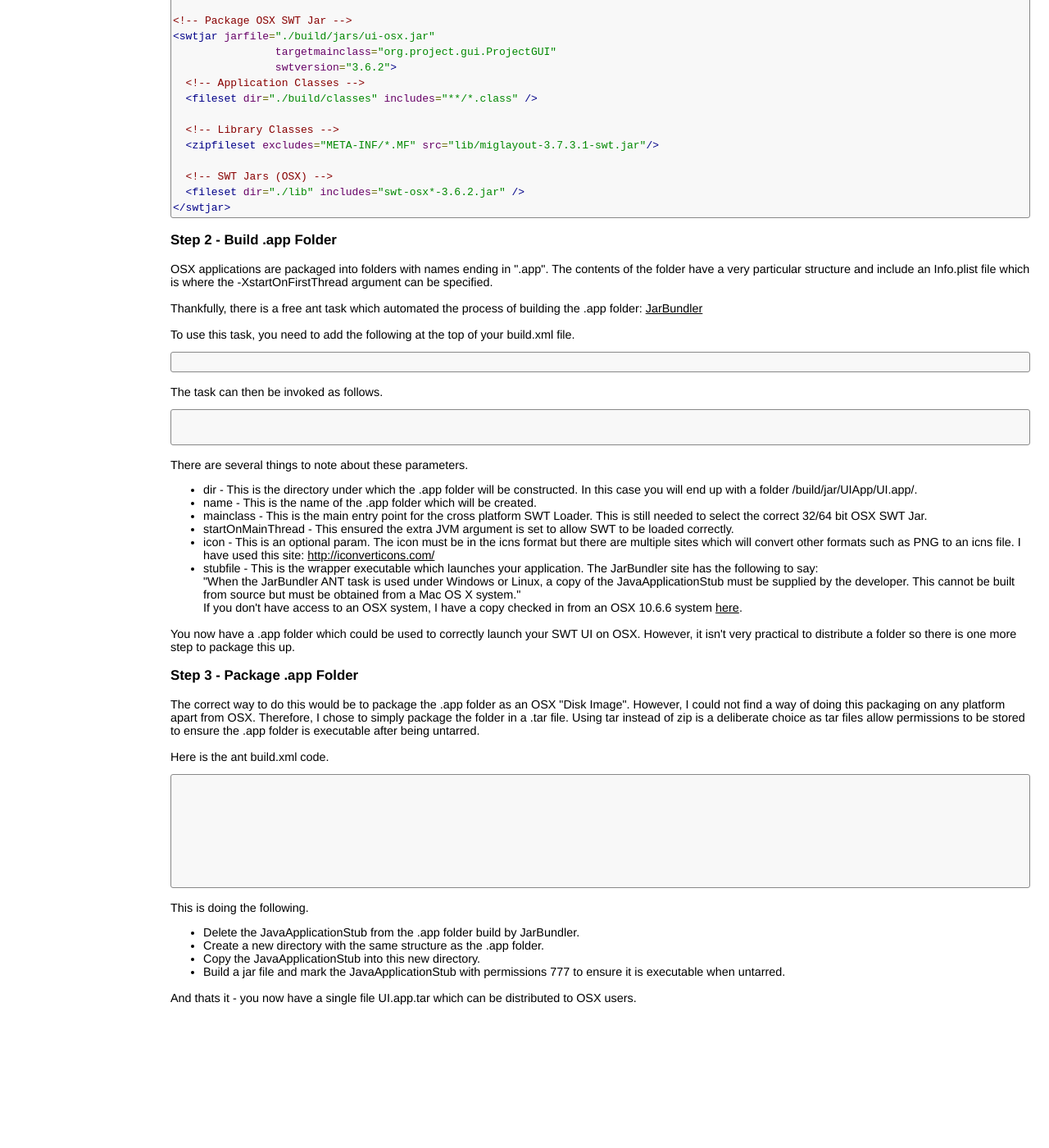
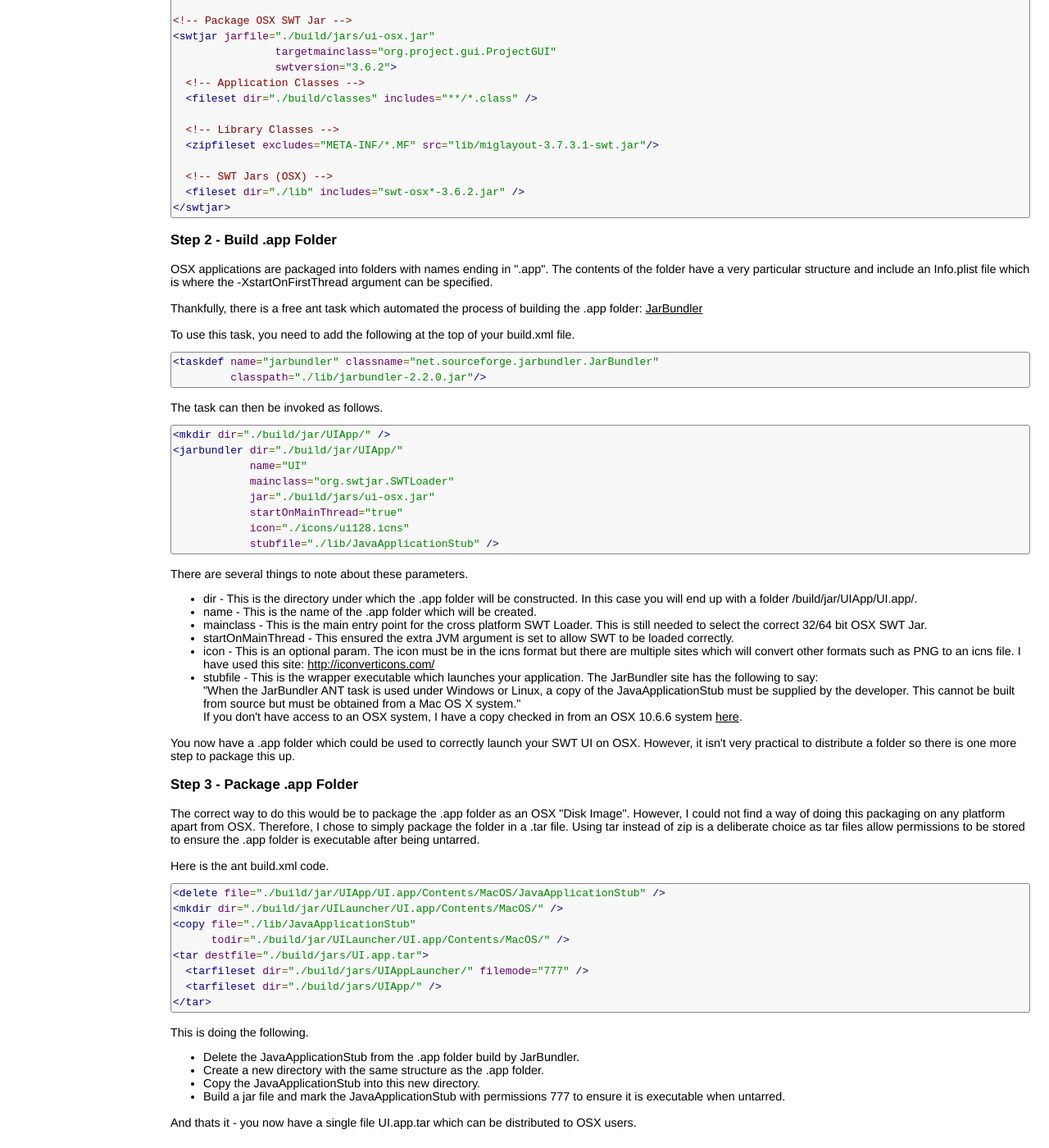
Before and after one commit to mchr3k/swtjar, a Jekyll site: the page built from osxapp.html, in a window 1280 px wide and 1400 px high, scrolled down 597 px. Shown: the whole window at 82% size. Built offline with Jekyll 4.4.1, drawn with Linux system fonts in a browser that asks for light colours; before the commit the page ends 1845 px from its top, so only the background shows below that.

Commit message:
Fix escaping

```diff
--- a/osxapp.html
+++ b/osxapp.html
@@ -63,21 +63,21 @@ the -XstartOnFirstThread argument can be specified.
 <p>To use this task, you need to add the following at the top of your build.xml file.
 
 <pre class="prettyprint lang-xml">
-<taskdef name="jarbundler" classname="net.sourceforge.jarbundler.JarBundler"
-         classpath="./lib/jarbundler-2.2.0.jar"/>
+&lt;taskdef name="jarbundler" classname="net.sourceforge.jarbundler.JarBundler"
+         classpath="./lib/jarbundler-2.2.0.jar"/&gt;
 </pre>
 
 <p>The task can then be invoked as follows.
 
 <pre class="prettyprint lang-xml">
-<mkdir dir="./build/jar/UIApp/" />
-<jarbundler dir="./build/jar/UIApp/"
+&lt;mkdir dir="./build/jar/UIApp/" /&gt;
+&lt;jarbundler dir="./build/jar/UIApp/"
             name="UI"
             mainclass="org.swtjar.SWTLoader"
             jar="./build/jars/ui-osx.jar"
             startOnMainThread="true"
             icon="./icons/ui128.icns"
-            stubfile="./lib/JavaApplicationStub" />
+            stubfile="./lib/JavaApplicationStub" /&gt;
 </pre>
 
 <p>There are several things to note about these parameters.
@@ -110,14 +110,14 @@ executable after being untarred.
 <p>Here is the ant build.xml code.
 
 <pre class="prettyprint lang-xml">
-<delete file="./build/jar/UIApp/UI.app/Contents/MacOS/JavaApplicationStub" />
-<mkdir dir="./build/jar/UILauncher/UI.app/Contents/MacOS/" />
-<copy file="./lib/JavaApplicationStub"
-      todir="./build/jar/UILauncher/UI.app/Contents/MacOS/" />
-<tar destfile="./build/jars/UI.app.tar">
-  <tarfileset dir="./build/jars/UIAppLauncher/" filemode="777" />
-  <tarfileset dir="./build/jars/UIApp/" />
-</tar>
+&lt;delete file="./build/jar/UIApp/UI.app/Contents/MacOS/JavaApplicationStub" /&gt;
+&lt;mkdir dir="./build/jar/UILauncher/UI.app/Contents/MacOS/" /&gt;
+&lt;copy file="./lib/JavaApplicationStub"
+      todir="./build/jar/UILauncher/UI.app/Contents/MacOS/" /&gt;
+&lt;tar destfile="./build/jars/UI.app.tar"&gt;
+  &lt;tarfileset dir="./build/jars/UIAppLauncher/" filemode="777" /&gt;
+  &lt;tarfileset dir="./build/jars/UIApp/" /&gt;
+&lt;/tar&gt;
 </pre>
 
 <p>This is doing the following.
```
